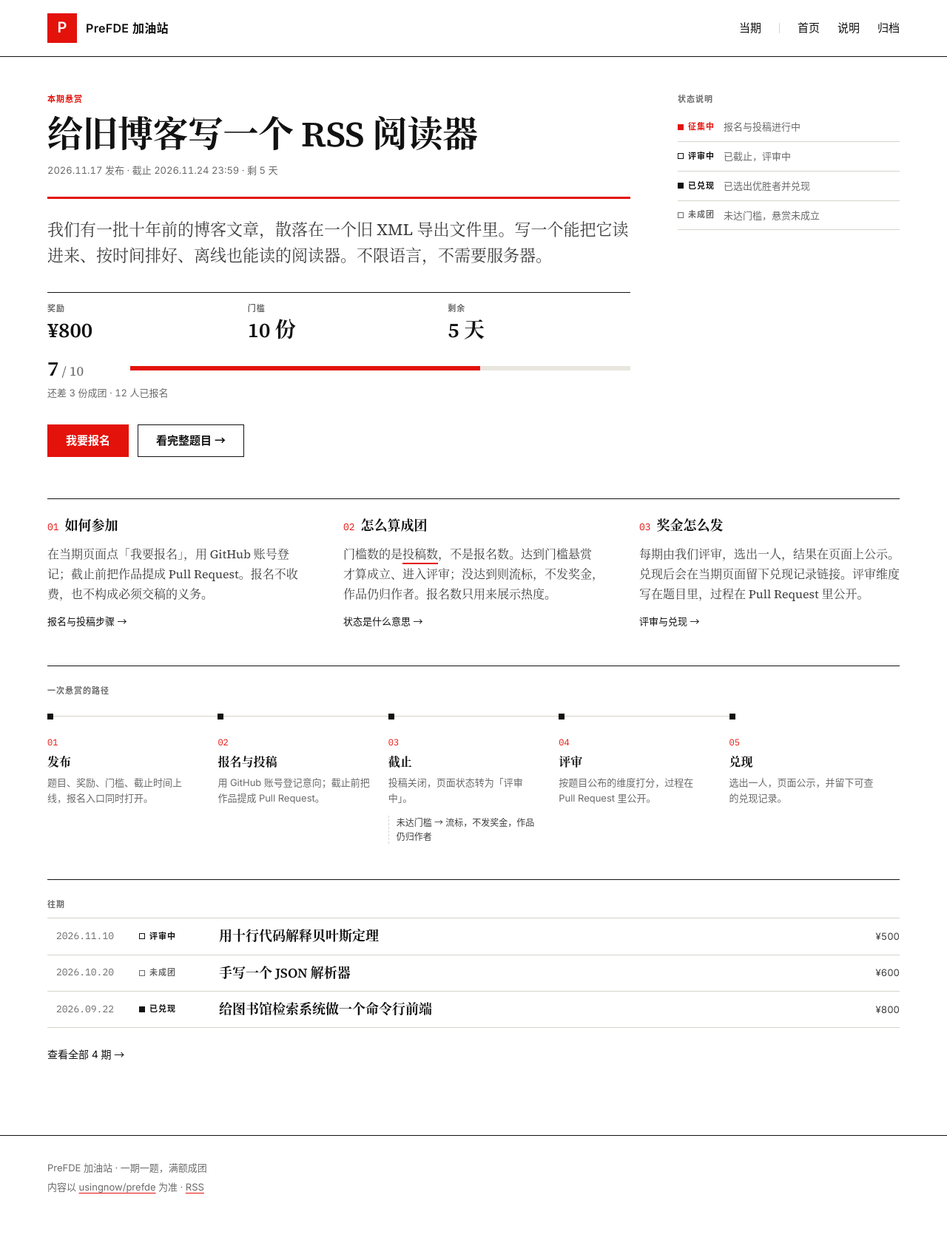
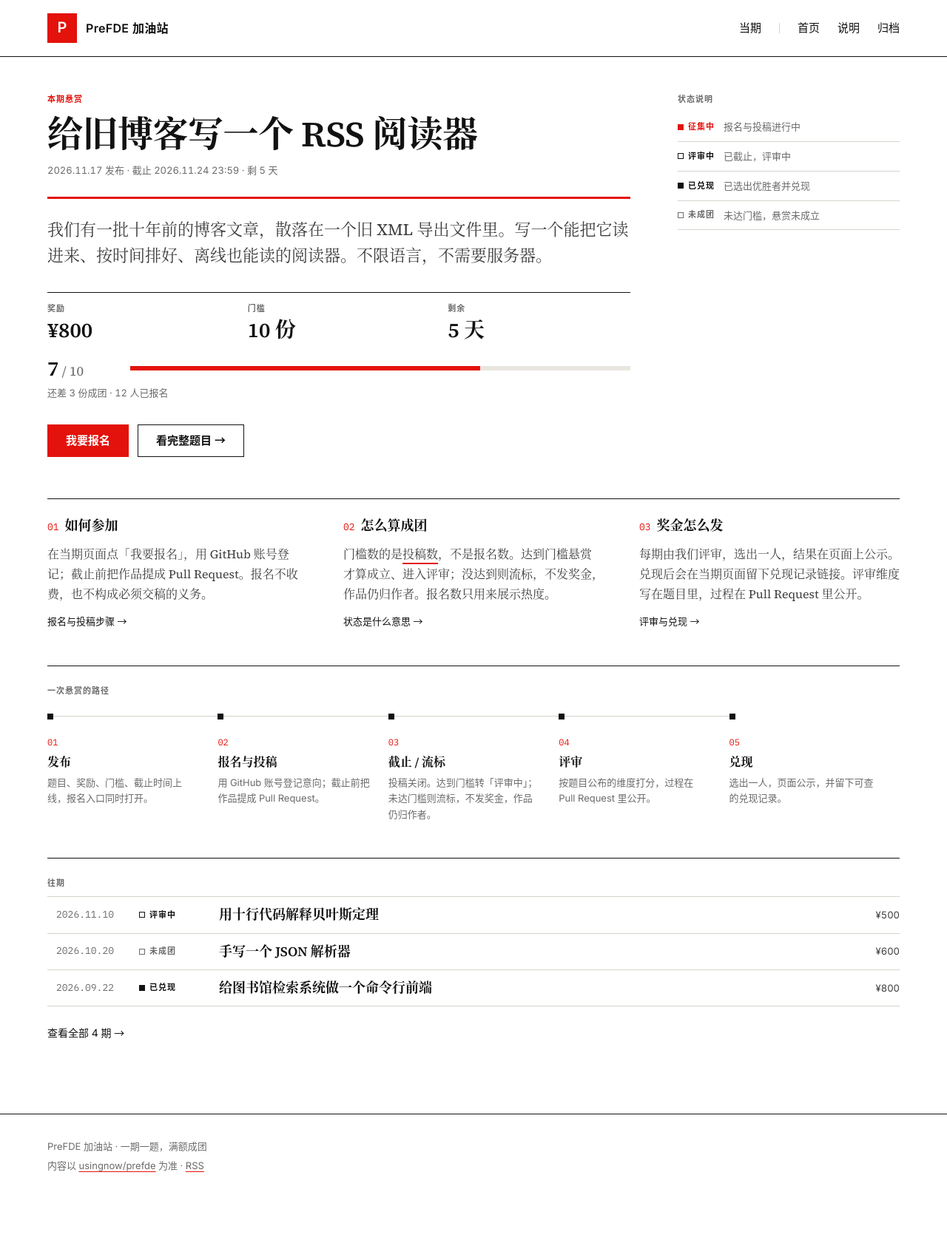
Before and after one commit to usingnow/prefde, a Jekyll site: the page built from index.html, in a window 1280 px wide. Shown: the whole page at 74% size. Built offline with Jekyll 4.4.1, drawn with Linux system fonts in a browser that asks for light colours; after the commit the page ends 1656 px from its top, so only the background shows below that.

Commit message:
生命周期：第三步改为「截止 / 流标」，说明统一为正文样式

```diff
--- a/_includes/lifecycle.html
+++ b/_includes/lifecycle.html
@@ -13,9 +13,8 @@
     </li>
     <li class="life__step">
       <span class="life__no">03</span>
-      <h3 class="life__title">截止</h3>
-      <p class="life__desc">投稿关闭，页面状态转为「评审中」。</p>
-      <p class="life__fail">未达门槛 → 流标，不发奖金，作品仍归作者</p>
+      <h3 class="life__title">截止 / 流标</h3>
+      <p class="life__desc">投稿关闭。达到门槛转「评审中」；未达门槛则流标，不发奖金，作品仍归作者。</p>
     </li>
     <li class="life__step">
       <span class="life__no">04</span>
--- a/_sass/_components.scss
+++ b/_sass/_components.scss
@@ -642,15 +642,6 @@ pre code { font-size: 14px; }
   line-height: 1.65;
   color: var(--muted);
 }
-.life__fail {
-  margin: var(--s3) 0 0;
-  padding-left: 10px;
-  border-left: 1px dashed var(--rule);
-  font-family: var(--font-sans);
-  font-size: 12px;
-  line-height: 1.6;
-  color: var(--ink-2);
-}
 
 @media (max-width: 767px) {
   .life { grid-template-columns: 1fr; }
```
